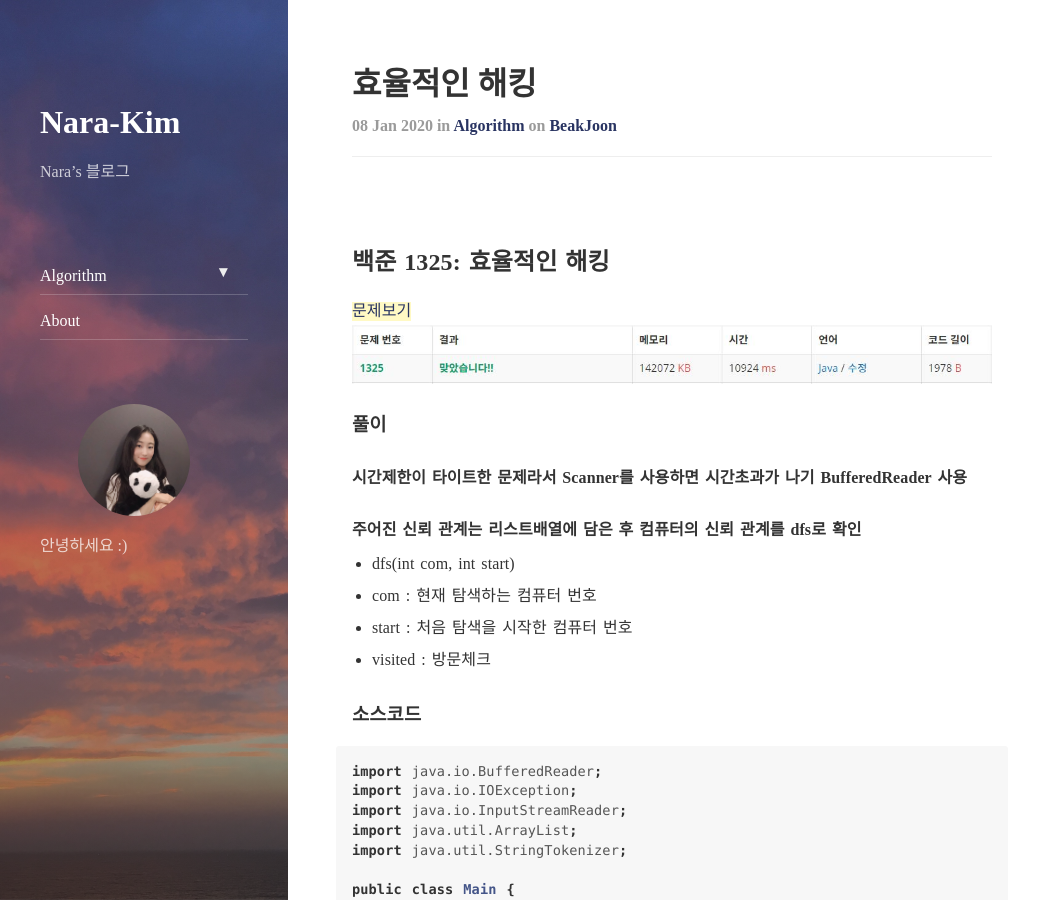
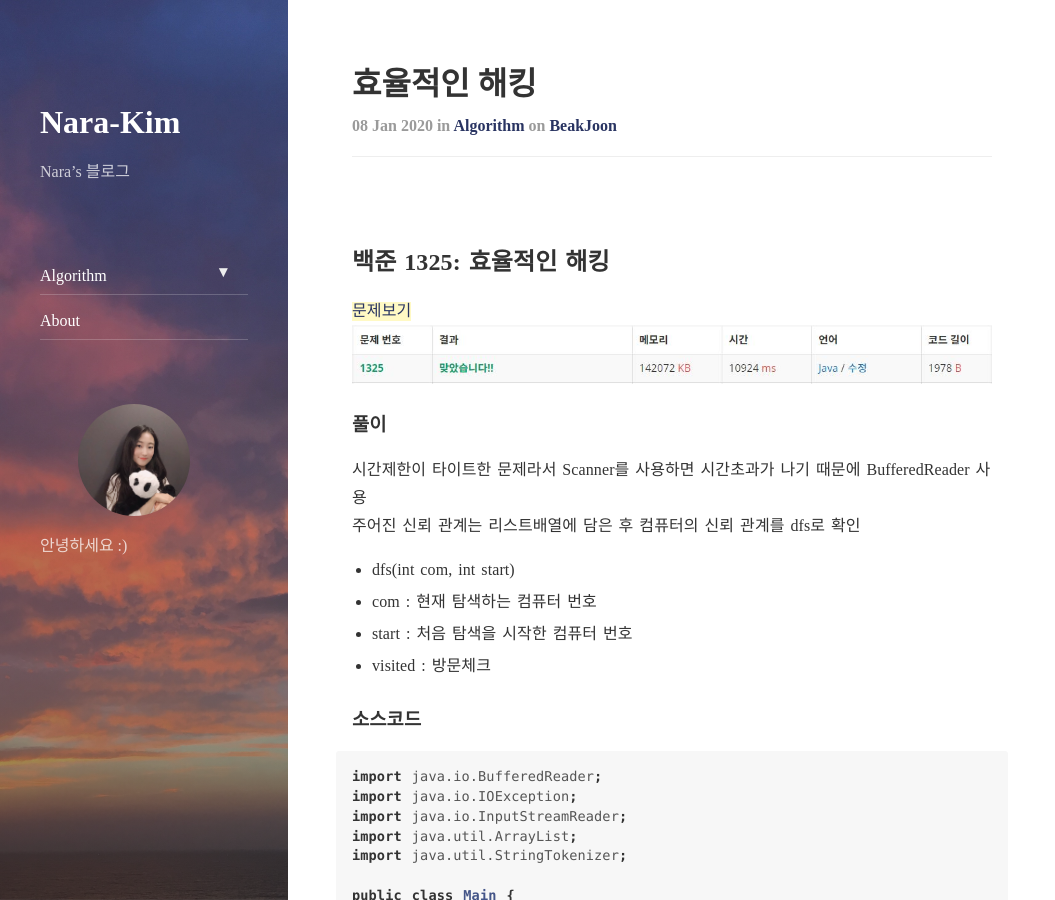
Before and after one commit to nara-kim/nara-kim.github.io, a Jekyll site: the page built from _posts/2020-01-08-algo-1325-효율적인해킹.md, in a window 1280 px wide and 900 px high. Shown: the whole window, without its empty margins (0-1055 px from the left). Built offline with Jekyll 4.4.1, drawn with Linux system fonts in a browser that asks for light colours; nearby versions of some CDN libraries; comment, search, counter and statistics services are not loaded.

Commit message:
Update 2020-01-08-algo-1325-효율적인해킹.md

```diff
--- a/_posts/2020-01-08-algo-1325-효율적인해킹.md
+++ b/_posts/2020-01-08-algo-1325-효율적인해킹.md
@@ -11,8 +11,8 @@ tags: BOJ
 ![Alt text](/assets/img/baekjoon/1325.JPG)
 
 ### 풀이
-###### 시간제한이 타이트한 문제라서 Scanner를 사용하면 시간초과가 나기  BufferedReader 사용
-###### 주어진 신뢰 관계는 리스트배열에 담은 후 컴퓨터의 신뢰 관계를 dfs로 확인
+시간제한이 타이트한 문제라서 Scanner를 사용하면 시간초과가 나기 때문에 BufferedReader 사용
+주어진 신뢰 관계는 리스트배열에 담은 후 컴퓨터의 신뢰 관계를 dfs로 확인
 - dfs(int com, int start)
 - com : 현재 탐색하는 컴퓨터 번호
 - start : 처음 탐색을 시작한 컴퓨터 번호
```
